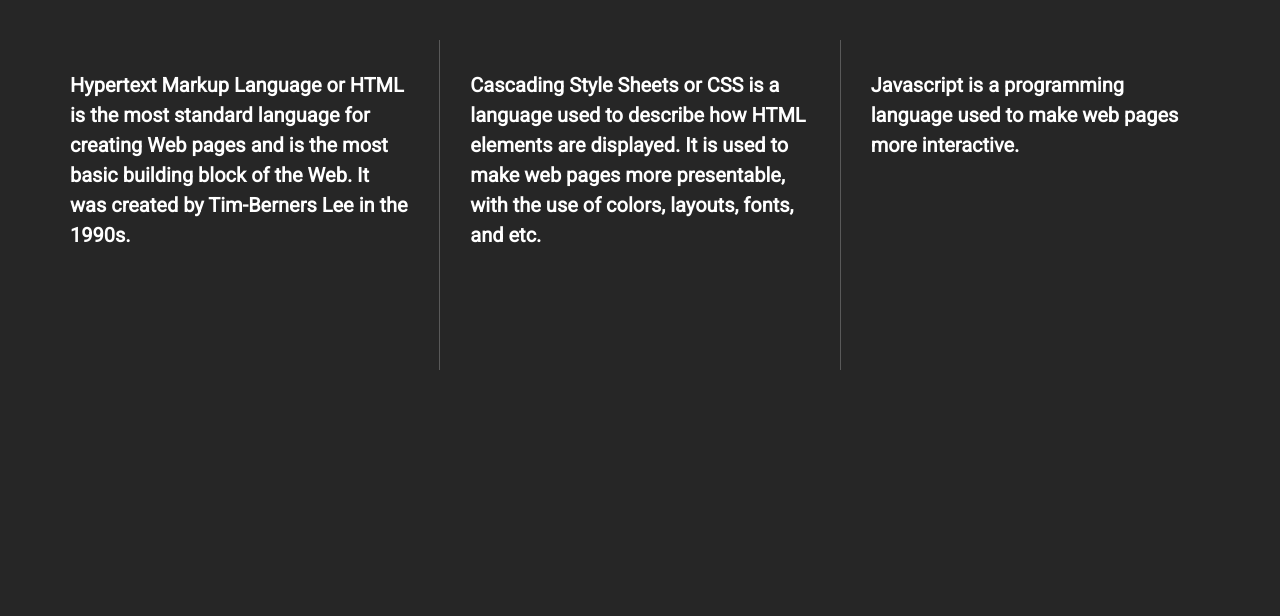
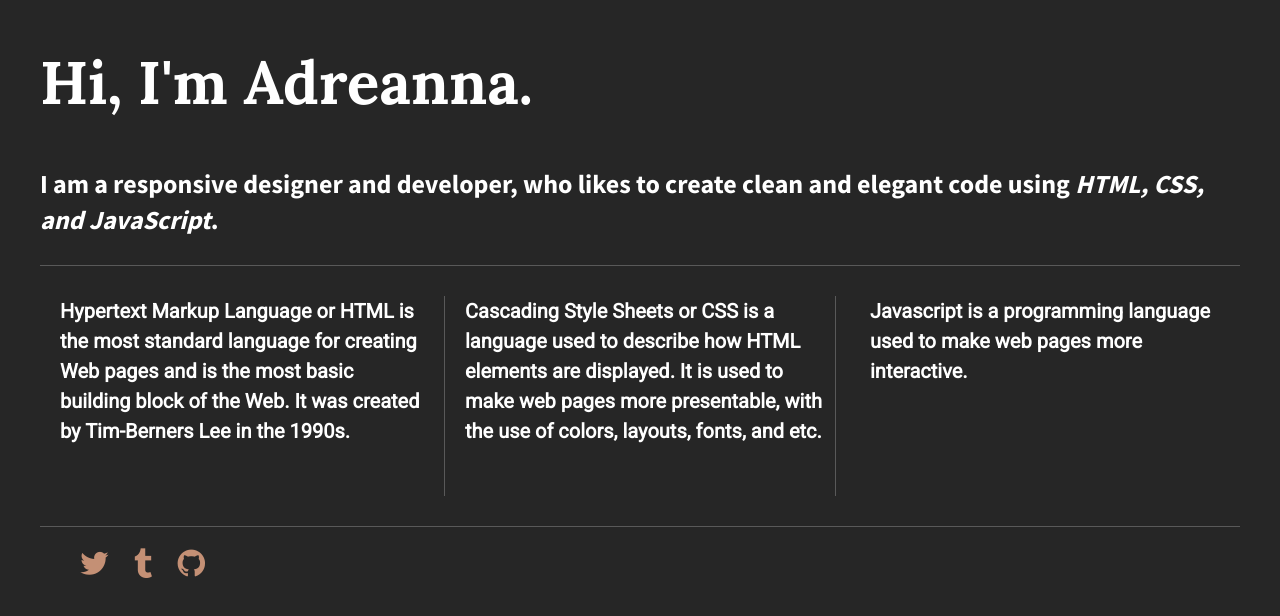
Before and after one commit to dreanna-sw/206-divs-flexbox-starter, a plain HTML site: page index.html in a window 1280 px wide. Drawn offline with nearby package versions, Linux system fonts and the light colour scheme.

Commit message:
Customize layout with flexbox

```diff
--- a/css/main.css
+++ b/css/main.css
@@ -99,34 +99,82 @@ textarea {
 html {
   background-color: #262626;
   height: 100%;
+  width: 100%;
 }
 
 body {
   font-family: 'Source Sans Pro', sans-serif;
-  padding: 2em;
+  padding: 0 2em;
   font-size: 1.25em;
-  height: 100%;
+  display: flex;
+  justify-content: center;
 }
 
 .wrapper {
   display: flex;
-
+  justify-content: space-between;
+  flex-flow: row wrap;
+  max-width: 1200px;
   font-weight: 700;
 }
 
+header, footer {
+    color: #ffffff;
+    height: 80px;
+    width: 100%;
+    display: flex;
+    justify-content: flex-start;
+}
+
+header h1 {
+
+    font-family: 'Lora', sans-serif;
+    font-size: 3em;
+}
+
+main {
+    width: 100%;
+    padding-top: 60px;
+    display: flex;
+    justify-content: center;
+    border-bottom: 1px solid #595959;
+  }
+
+  main p {
+    font-size: 1.3em;
+    color: #ffffff;
+  }
+
 .div-1, .div-2, .div-3 {
   display: flex;
+  justify-content: center;
+  margin: 30px 0;
+  padding: 0px 10px 0px 20px;
   width: 30%;
   color: #fff;
   line-height: 1.5em;
   font-size: 1em;
   font-family: 'Roboto', sans-serif;
-  height: 300px;
-  padding: 30px 30px 0px;
+  height: 200px;
 }
 
-.div-1, .div-2 {
+.div-2 {
+    border-left: 1px solid #595959;
     border-right: 1px solid #595959;
+}
+
+footer {
+    border-top: 1px solid #595959;
+}
+
+footer ul {
+    list-style: none;
+    display: flex;
+    flex-flow: row wrap;
+}
+
+footer ul li {
+    padding-right: 25px;
 }
 
 
--- a/index.html
+++ b/index.html
@@ -23,6 +23,8 @@
         <![endif]-->
 
         <section class="wrapper">
+            <header><h1>Hi, I'm Adreanna.</h1></header>
+            <main><p>I am a responsive designer and developer, who likes to create clean and elegant code using <em>HTML, CSS, and JavaScript</em>.</p></main>
             <div class="div-1">
                 Hypertext Markup Language or HTML is the most standard language for creating Web pages and is the most basic building block of the Web. It was created by Tim-Berners Lee in the 1990s.
             </div>
@@ -32,6 +34,13 @@
             <div class="div-3">
                 Javascript is a programming language used to make web pages more interactive.
             </div>
+            <footer>
+                <ul>
+                    <li><a href="https://twitter.com/?lang=en"><img src="img/twitter.png" alt="twitter icon" /></a></li>
+                    <li><a href="https://www.tumblr.com/"><img src="img/tumblr.png" alt="tumblr icon" /></a></li>
+                    <li><a href="https://github.com/"><img src="img/github.png" alt="github icon" /></a></li>
+                </ul>
+            </footer>
         </section>
 
         <script src="https://ajax.googleapis.com/ajax/libs/jquery/1.11.3/jquery.min.js"></script>
```
Also changed, not shown: img/github.png (added), img/tumblr.png (added), img/twitter.png (added).
